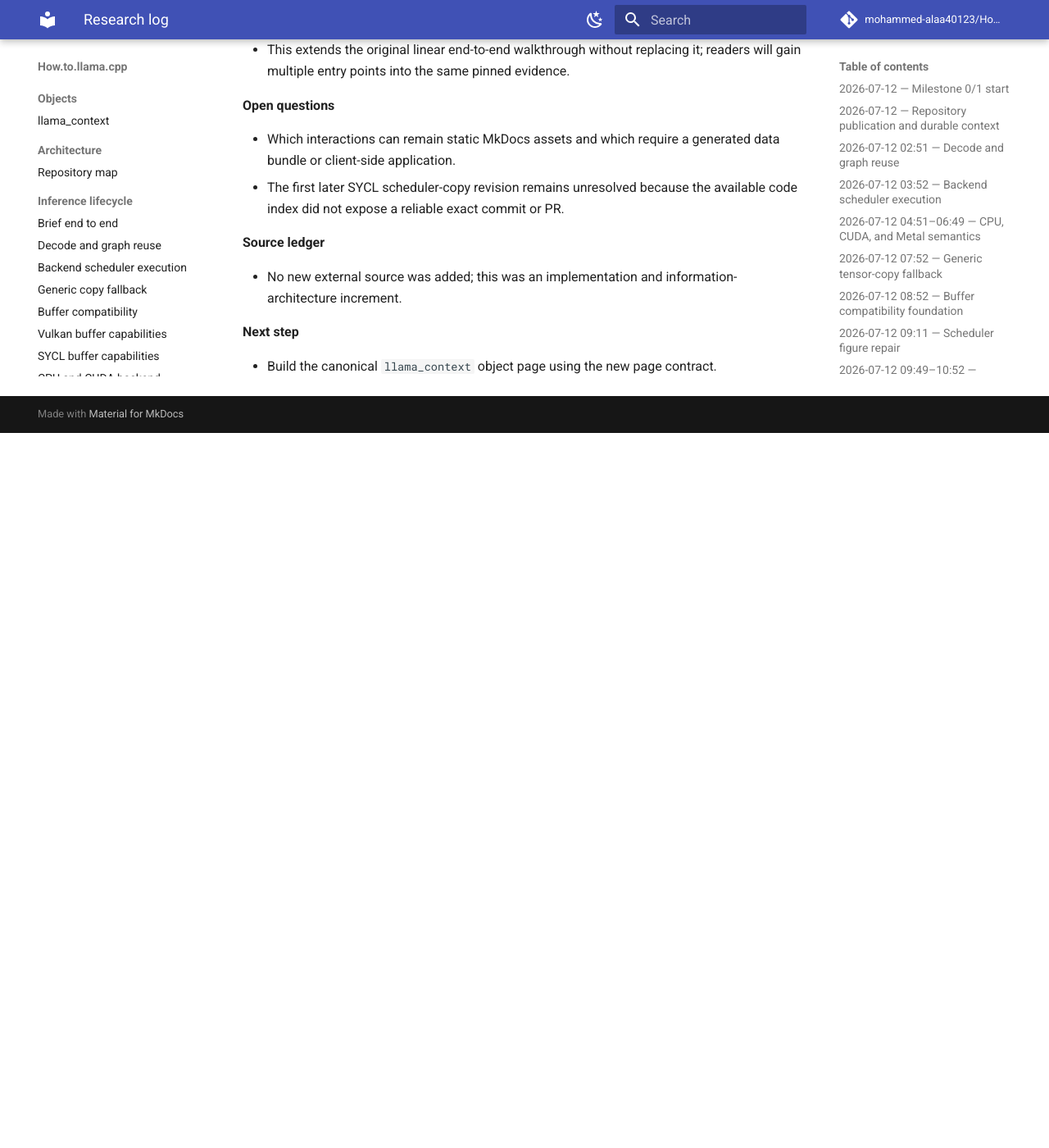
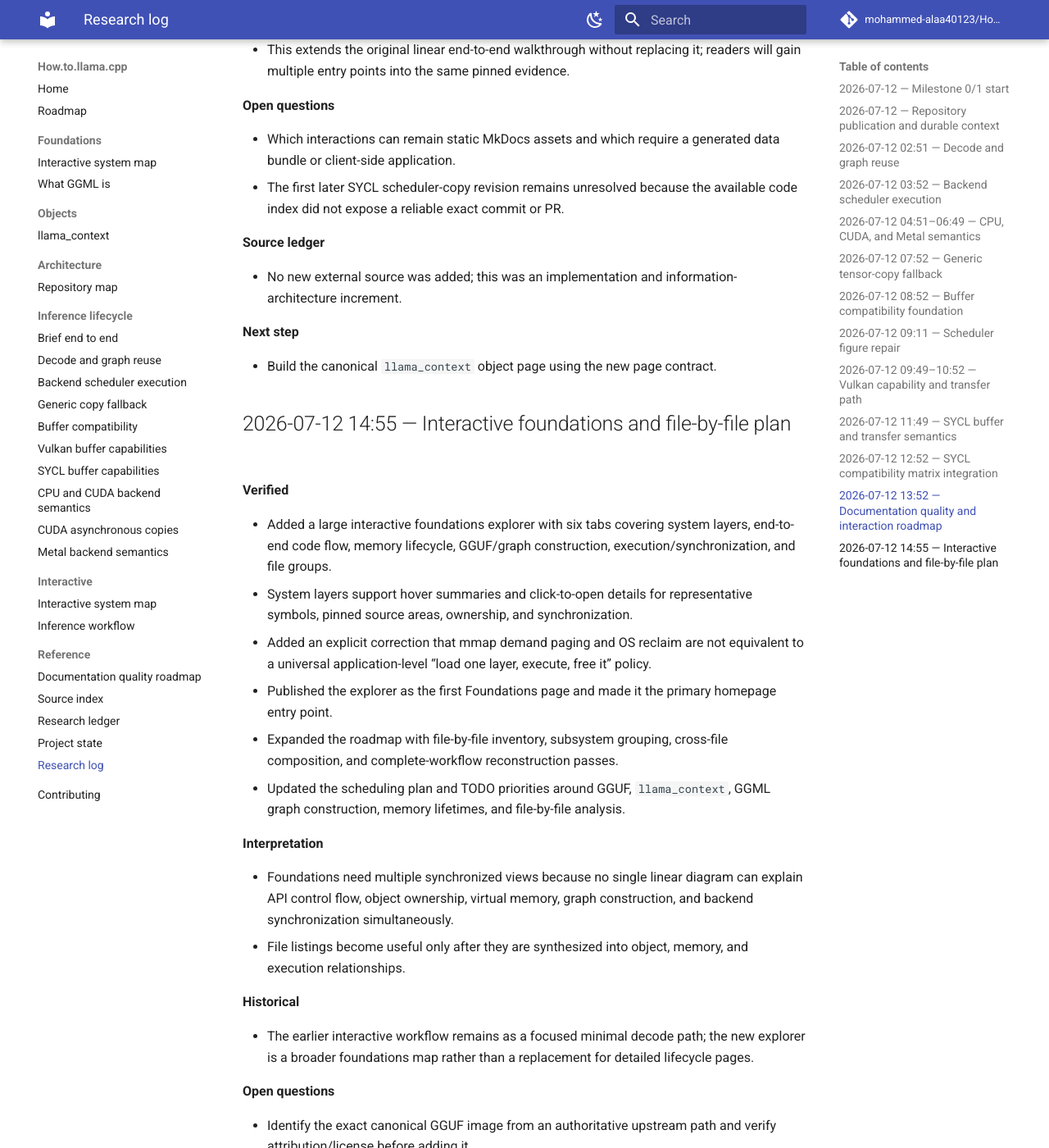
Before and after one commit to mohammed-alaa40123/How.to.llama.cpp, an MkDocs documentation site: the page built from docs/reference/research-log.md, in a window 1280 px wide and 1400 px high, scrolled down 5923 px. Shown: the whole window at 82% size. Built offline with MkDocs 1.6.1 and Material for MkDocs 9.7.7, drawn with Linux system fonts in a browser that asks for light colours; comment, search, counter and statistics services are not loaded; before the commit the page ends 6451 px from its top, so only the background shows below that; some of the changed text lies outside the part shown.

Commit message:
docs: log interactive foundations explorer increment

```diff
--- a/docs/reference/research-log.md
+++ b/docs/reference/research-log.md
@@ -194,3 +194,49 @@ This is the concise chronological ledger. Detailed notes live under `logs/resear
 **Next step**
 
 - Build the canonical `llama_context` object page using the new page contract.
+
+## 2026-07-12 14:55 — Interactive foundations and file-by-file plan
+
+**Verified**
+
+- Added a large interactive foundations explorer with six tabs covering system layers, end-to-end code flow, memory lifecycle, GGUF/graph construction, execution/synchronization, and file groups.
+- System layers support hover summaries and click-to-open details for representative symbols, pinned source areas, ownership, and synchronization.
+- Added an explicit correction that mmap demand paging and OS reclaim are not equivalent to a universal application-level “load one layer, execute, free it” policy.
+- Published the explorer as the first Foundations page and made it the primary homepage entry point.
+- Expanded the roadmap with file-by-file inventory, subsystem grouping, cross-file composition, and complete-workflow reconstruction passes.
+- Updated the scheduling plan and TODO priorities around GGUF, `llama_context`, GGML graph construction, memory lifetimes, and file-by-file analysis.
+
+**Interpretation**
+
+- Foundations need multiple synchronized views because no single linear diagram can explain API control flow, object ownership, virtual memory, graph construction, and backend synchronization simultaneously.
+- File listings become useful only after they are synthesized into object, memory, and execution relationships.
+
+**Historical**
+
+- The earlier interactive workflow remains as a focused minimal decode path; the new explorer is a broader foundations map rather than a replacement for detailed lifecycle pages.
+
+**Open questions**
+
+- Identify the exact canonical GGUF image from an authoritative upstream path and verify attribution/license before adding it.
+- Replace curated JavaScript data with generated, versioned metadata shared across object pages, source index, and visualizers.
+- Add architecture-specific graph-builder, KV/recurrent, MoE, prefill/decode, and runtime-measurement layers.
+
+**Artifacts changed**
+
+- `docs/assets/interactive/llama-foundations-explorer.html`
+- `docs/foundations/interactive-system-map.md`
+- `docs/index.md`
+- `docs/roadmap.md`
+- `mkdocs.yml`
+- `README.md`
+- `docs/reference/project-state.md`
+- `docs/reference/research-log.md`
+- `logs/research/2026-07-12/1455-interactive-foundations.md`
+
+**Source ledger**
+
+- No new secondary source was added. The explorer reuses the pinned llama.cpp baseline and the already-ledgered official GGUF specification.
+
+**Next step**
+
+- Deepen the GGUF format and model-loader chapter, verify the canonical upstream figure, and link the GGUF tab to the detailed page.
```
